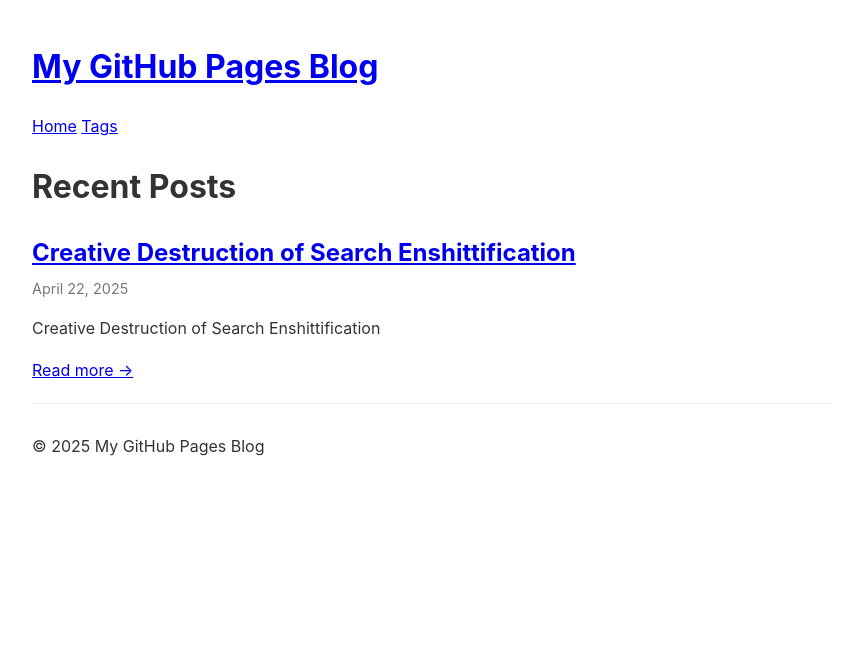
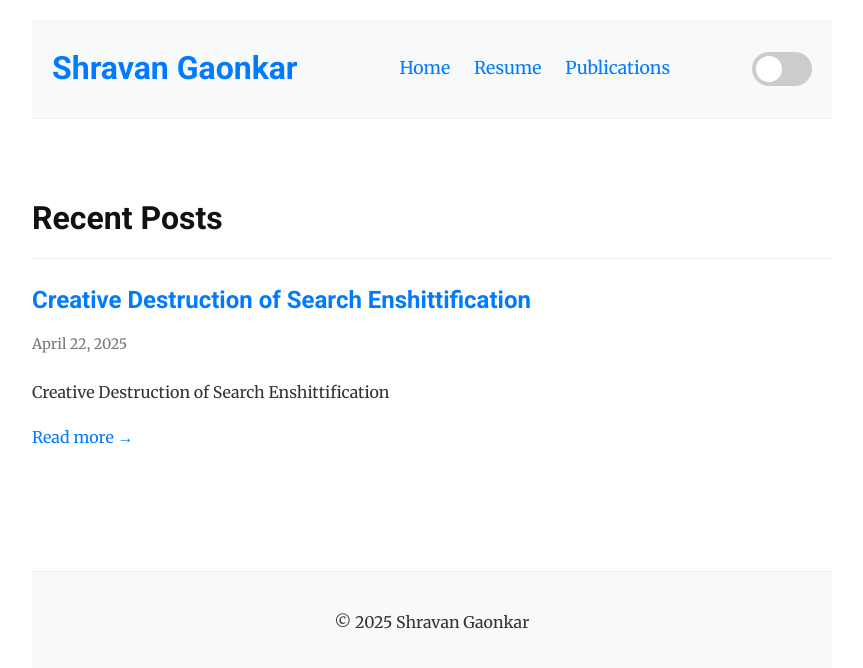
Before and after one commit to gaonkar/gaonkar.github.io, a Jekyll site: the page built from index.html, in a window 1280 px wide. Shown: the top 668 px of the page, without its empty margins (208-1071 px from the left). Built offline with Jekyll 4.4.1, drawn with Linux system fonts in a browser that asks for light colours.

Commit message:
Update to the page

```diff
--- a/_config.yml
+++ b/_config.yml
@@ -1,5 +1,5 @@
 # Site settings
-title: My GitHub Pages Blog
+title: Shravan Gaonkar
 description: A blog about coding and technology
 url: "https://username.github.io"
 baseurl: ""
--- a/_layouts/default.html
+++ b/_layouts/default.html
@@ -4,6 +4,9 @@
   <meta charset="utf-8">
   <meta name="viewport" content="width=device-width, initial-scale=1">
   <title>{% if page.title %}{{ page.title }} - {% endif %}{{ site.title }}</title>
+  <link rel="preconnect" href="https://fonts.googleapis.com">
+  <link rel="preconnect" href="https://fonts.gstatic.com" crossorigin>
+  <link href="https://fonts.googleapis.com/css2?family=Merriweather:ital,wght@0,400;0,700;1,400&family=Roboto:wght@400;700&display=swap" rel="stylesheet">
   <link rel="stylesheet" href="{{ '/assets/css/main.css' | relative_url }}">
 </head>
 <body>
@@ -11,8 +14,15 @@
     <h1><a href="{{ site.baseurl }}/">{{ site.title }}</a></h1>
     <nav>
       <a href="{{ site.baseurl }}/">Home</a>
-      <a href="{{ site.baseurl }}/tags/">Tags</a>
+      <a href="{{ site.baseurl }}/resume/">Resume</a>
+      <a href="{{ site.baseurl }}/publications/">Publications</a>
     </nav>
+    <div class="theme-switch-wrapper">
+      <label class="theme-switch" for="checkbox">
+        <input type="checkbox" id="checkbox" />
+        <div class="slider round"></div>
+      </label>
+    </div>
   </header>
 
   <main>
@@ -22,5 +32,29 @@
   <footer>
     <p>&copy; {{ site.time | date: '%Y' }} {{ site.title }}</p>
   </footer>
+
+  <script>
+    const themeSwitch = document.getElementById('checkbox');
+    const currentTheme = localStorage.getItem('theme');
+
+    if (currentTheme) {
+      document.documentElement.setAttribute('data-theme', currentTheme);
+      if (currentTheme === 'dark') {
+        themeSwitch.checked = true;
+      }
+    }
+
+    function switchTheme(e) {
+      if (e.target.checked) {
+        document.documentElement.setAttribute('data-theme', 'dark');
+        localStorage.setItem('theme', 'dark');
+      } else {
+        document.documentElement.setAttribute('data-theme', 'light');
+        localStorage.setItem('theme', 'light');
+      }
+    }
+
+    themeSwitch.addEventListener('change', switchTheme, false);
+  </script>
 </body>
 </html>
--- a/assets/css/main.css
+++ b/assets/css/main.css
@@ -1,49 +1,164 @@
+/* Modern Blog Look */
+
+/* CSS Variables for theming */
+:root {
+  --bg-color: #ffffff;
+  --text-color: #333333;
+  --heading-color: #111111;
+  --link-color: #007bff;
+  --link-hover-color: #0056b3;
+  --border-color: #eeeeee;
+  --header-bg: #f8f9fa;
+  --footer-bg: #f8f9fa;
+}
+
+[data-theme='dark'] {
+  --bg-color: #121212;
+  --text-color: #eeeeee;
+  --heading-color: #ffffff;
+  --link-color: #80bfff;
+  --link-hover-color: #a8d1ff;
+  --border-color: #333333;
+  --header-bg: #1c1c1c;
+  --footer-bg: #1c1c1c;
+}
+
 /* Basic styling */
 body {
-  font-family: -apple-system, BlinkMacSystemFont, "Segoe UI", Roboto, Helvetica, Arial, sans-serif;
-  line-height: 1.6;
-  color: #333;
+  font-family: 'Merriweather', serif;
+  line-height: 1.8;
+  color: var(--text-color);
+  background-color: var(--bg-color);
   max-width: 800px;
   margin: 0 auto;
   padding: 20px;
+  transition: background-color 0.3s, color 0.3s;
 }
 
-/* Tag styling */
-.tag {
-  display: inline-block;
-  background-color: #f1f1f1;
-  border-radius: 3px;
-  padding: 2px 8px;
-  margin-right: 5px;
-  margin-bottom: 5px;
-  font-size: 0.8em;
-  color: #555;
+h1, h2, h3, h4, h5, h6 {
+  font-family: 'Roboto', sans-serif;
+  color: var(--heading-color);
+  margin-bottom: 0.5rem;
+}
+
+a {
+  color: var(--link-color);
+  text-decoration: none;
+  transition: color 0.3s;
+}
+
+a:hover {
+  color: var(--link-hover-color);
+  text-decoration: underline;
+}
+
+/* Header */
+header {
+  background-color: var(--header-bg);
+  padding: 20px;
+  border-bottom: 1px solid var(--border-color);
+  display: flex;
+  justify-content: space-between;
+  align-items: center;
+  margin-bottom: 30px;
+}
+
+header h1 {
+  margin: 0;
+}
+
+header h1 a {
   text-decoration: none;
 }
 
-.tag:hover {
-  background-color: #e1e1e1;
-  color: #333;
+header nav a {
+  margin-left: 20px;
+  font-size: 1.1em;
 }
 
-.post-tags {
-  margin: 15px 0;
+/* Dark Mode Toggle */
+.theme-switch-wrapper {
+  display: flex;
+  align-items: center;
 }
 
-.tag-cloud {
-  margin: 20px 0;
-  line-height: 2.2;
+.theme-switch {
+  display: inline-block;
+  height: 34px;
+  position: relative;
+  width: 60px;
+}
+
+.theme-switch input {
+  display:none;
+}
+
+.slider {
+  background-color: #ccc;
+  bottom: 0;
+  cursor: pointer;
+  left: 0;
+  position: absolute;
+  right: 0;
+  top: 0;
+  transition: .4s;
+}
+
+.slider:before {
+  background-color: #fff;
+  bottom: 4px;
+  content: "";
+  height: 26px;
+  left: 4px;
+  position: absolute;
+  transition: .4s;
+  width: 26px;
+}
+
+input:checked + .slider {
+  background-color: #2196F3;
+}
+
+input:checked + .slider:before {
+  transform: translateX(26px);
+}
+
+.slider.round {
+  border-radius: 34px;
+}
+
+.slider.round:before {
+  border-radius: 50%;
+}
+
+/* Main content */
+main {
+  padding: 20px 0;
 }
 
 /* Post listing */
+.home h1 {
+    border-bottom: 1px solid var(--border-color);
+    padding-bottom: 10px;
+    margin-bottom: 20px;
+}
+
 .post-item {
-  margin-bottom: 30px;
-  border-bottom: 1px solid #eee;
+  margin-bottom: 40px;
   padding-bottom: 20px;
+  border-bottom: 1px solid var(--border-color);
+}
+
+.post-item:last-child {
+    border-bottom: none;
 }
 
 .post-item h2 {
-  margin-bottom: 5px;
+  margin-bottom: 10px;
+}
+
+.post-item h2 a {
+    text-decoration: none;
 }
 
 .post-date {
@@ -54,5 +169,37 @@ body {
 
 /* Post content */
 .post-content {
-  margin-top: 20px;
+  margin-top: 30px;
 }
+
+/* Tags */
+.post-tags {
+  margin: 20px 0;
+}
+
+.tag {
+  display: inline-block;
+  background-color: var(--border-color);
+  border-radius: 5px;
+  padding: 5px 10px;
+  margin-right: 8px;
+  margin-bottom: 8px;
+  font-size: 0.9em;
+  color: var(--text-color);
+  text-decoration: none;
+  transition: background-color 0.3s;
+}
+
+.tag:hover {
+  background-color: #e1e1e1;
+  color: #333;
+}
+
+/* Footer */
+footer {
+  text-align: center;
+  margin-top: 40px;
+  padding: 20px;
+  background-color: var(--footer-bg);
+  border-top: 1px solid var(--border-color);
+}
```
Also changed, not shown: _layouts/page.html (added, +10 -0 lines), publications.md (added, +30 -0 lines), resume.md (added, +6 -0 lines).
